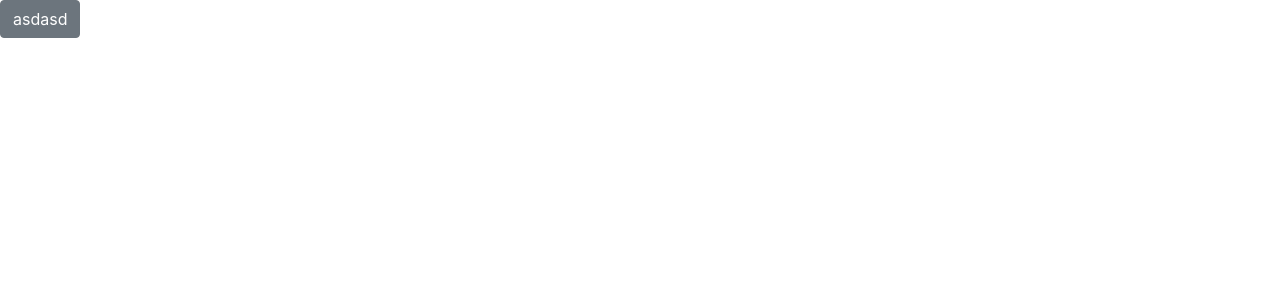
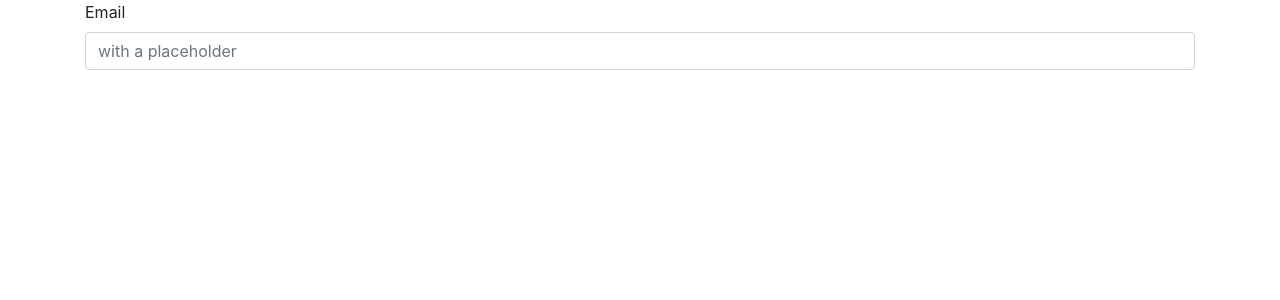
Before and after one commit to gentil93/JExperts_Teste, a React app: page / in a window 1280 px wide. Shown: the top 300 px of the page. Built offline with nearby package versions, Linux system fonts and the light colour scheme.

Commit message:
Criado estrutura de router

```diff
--- /dev/null
+++ b/src/components/mainRouter.tsx
@@ -0,0 +1,17 @@
+import * as React from 'react'
+import { Route, Router, Redirect } from 'react-router'
+import { Switch } from 'react-router-dom'
+import { history } from '../main/history'
+import Login from '../containers/Login'
+
+export default () => {
+	return (
+		<Router history={history}>
+			<div style={{ height: '100%' }}>
+				<Switch>
+					<Route path='/' render={() => <Login />} />
+				</Switch>
+			</div>
+		</Router>
+	)
+}
--- /dev/null
+++ b/src/containers/Login.tsx
@@ -0,0 +1,27 @@
+import * as React from 'react'
+
+import { Container, Row, Col, Form, Input, Label } from 'reactstrap'
+
+class Login extends React.Component<any, any> {
+	render() {
+		return (
+			<Container>
+				<Row>
+					<Col>
+						<Form>
+							<Label for='exampleEmail'>Email</Label>
+							<Input
+								type='email'
+								name='email'
+								id='exampleEmail'
+								placeholder='with a placeholder'
+							/>
+						</Form>
+					</Col>
+				</Row>
+			</Container>
+		)
+	}
+}
+
+export default Login
--- a/src/containers/example.ts
+++ /dev/null
@@ -1 +0,0 @@
-// this directory is intended for the container of container-presentational structure
--- a/src/main/app.tsx
+++ b/src/main/app.tsx
@@ -1,16 +1,11 @@
 import * as React from 'react'
 import { bindActionCreators } from 'redux'
 require('./app.css')
-
-import { Button } from 'reactstrap'
+import MainRouter from '../components/mainRouter'
 
 class App extends React.Component<any, any> {
 	render() {
-		return (
-			<div>
-				<Button>asdasd</Button>
-			</div>
-		)
+		return <MainRouter />
 	}
 }
 export default App
--- /dev/null
+++ b/src/main/history.ts
@@ -0,0 +1,6 @@
+import { createHashHistory } from 'history'
+
+export const history = createHashHistory({
+	basename: ''
+})
+export const location = history.location
```
